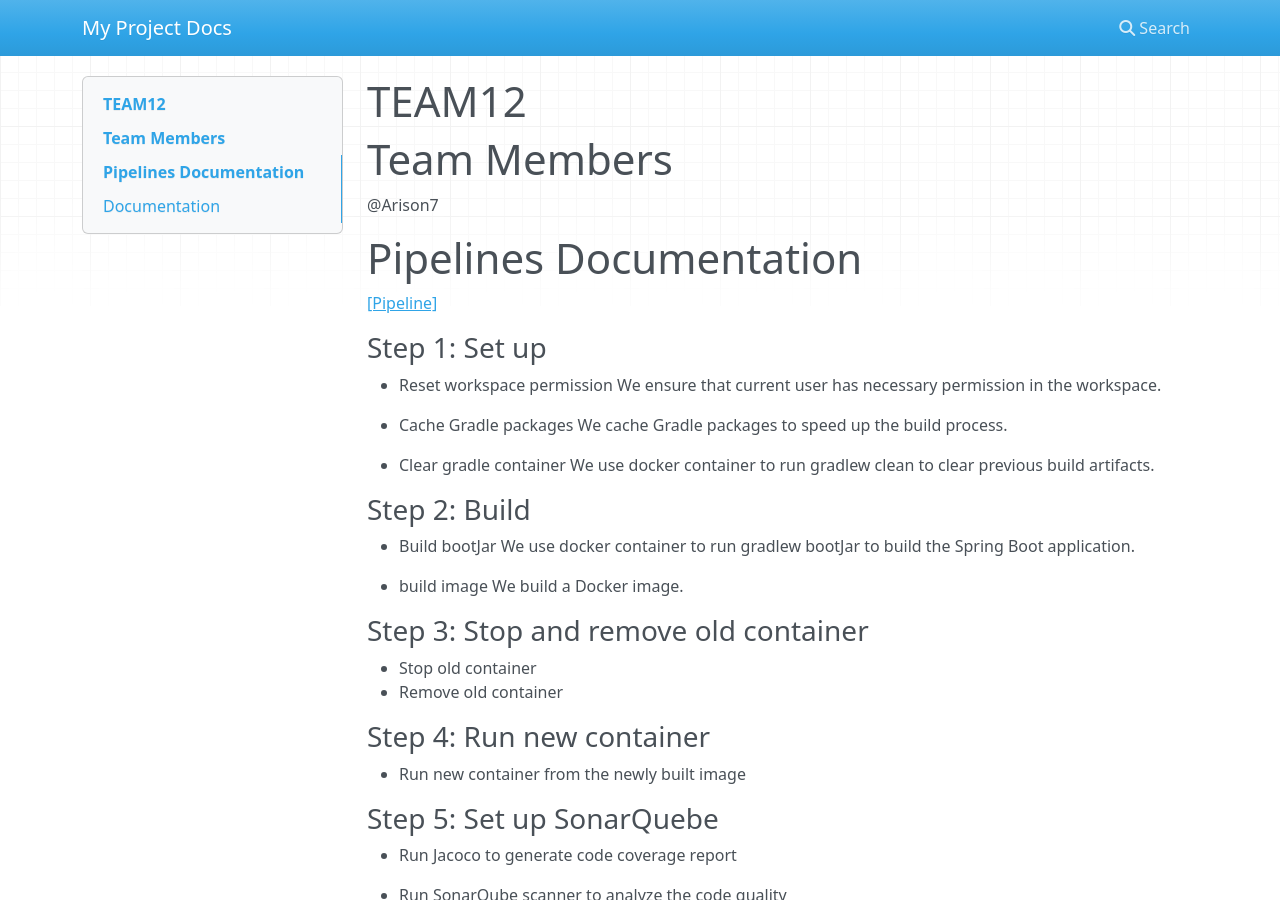
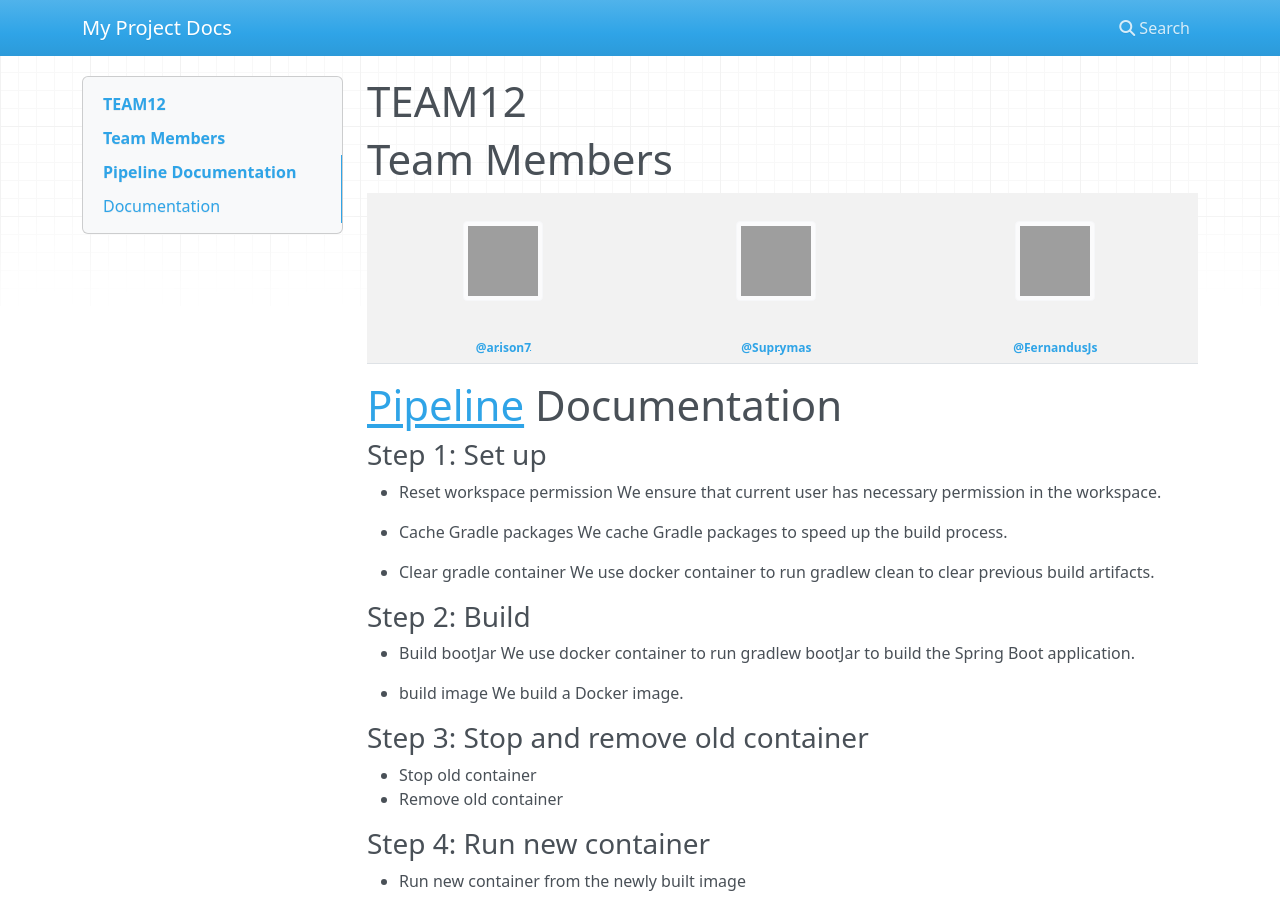
Before and after one commit to Arison7/DevOpsFHV, an MkDocs documentation site: the page built from docs/README.md, in a window 1280 px wide and 900 px high. Built offline with MkDocs 1.6.1, drawn with Linux system fonts in a browser that asks for light colours; nearby versions of some CDN libraries; grey boxes are pictures that could not be loaded.

Commit message:
Update README with team members and pipeline info
Added team member information and updated pipeline documentation format.

```diff
--- a/docs/README.md
+++ b/docs/README.md
@@ -2,10 +2,30 @@
 
 # Team Members
 
-@Arison7
+<table>
+  <tr>
+    <td align="center">
+      <a href="https://github.com/arison7">
+        <img src="https://avatars.githubusercontent.com/arison7" width="80px;" alt="username1"/><br />
+        <sub><b>@arison7</b></sub>
+      </a>
+    </td>
+    <td align="center">
+      <a href="https://github.com/Suprymas">
+        <img src="https://avatars.githubusercontent.com/Suprymas" width="80px;" alt="username2"/><br />
+        <sub><b>@Suprymas</b></sub>
+      </a>
+    </td>
+    <td align="center">
+      <a href="https://github.com/FernandusJs">
+        <img src="https://avatars.githubusercontent.com/FernandusJs" width="80px;" alt="username3"/><br />
+        <sub><b>@FernandusJs</b></sub>
+      </a>
+    </td>
+  </tr>
+</table>
 
-# Pipelines Documentation
-[[Pipeline]](../.github/workflows/blank.yml)
+# [Pipeline](../.github/workflows/blank.yml) Documentation
 
 ### Step 1: Set up
 
```
